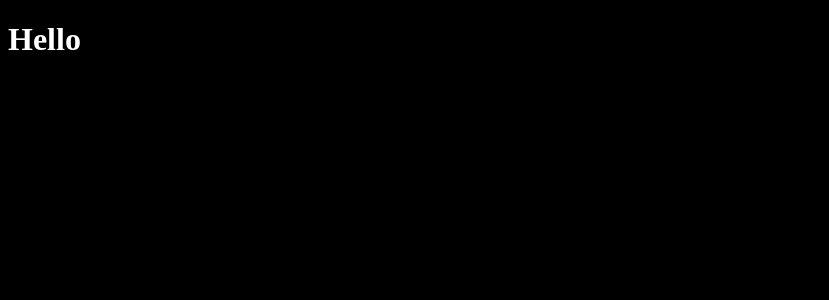
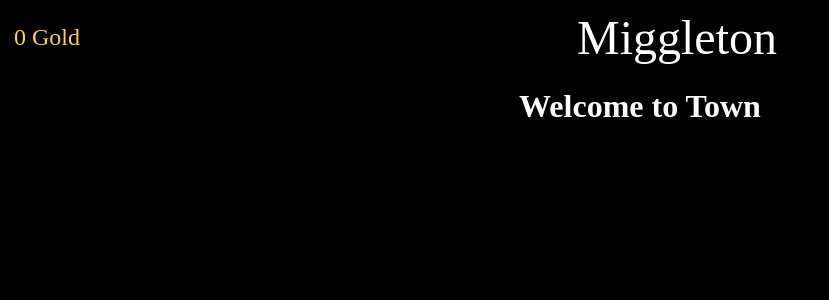
Before and after one commit to miggle88/miggle-quest, a Next.js app: page / in a window 1280 px wide. Shown: the top 300 px of the page, without its empty margins (0-829 px from the left). Built offline with nearby package versions, Linux system fonts and the light colour scheme.

Commit message:
added destination layout

```diff
--- a/src/app/globals.css
+++ b/src/app/globals.css
@@ -1,10 +1,25 @@
+:root {
+    --zinc-50: #fafafa;
+    --zinc-100: #f4f4f5;
+    --zinc-200: #e4e4e7;
+    --zinc-300: #d4d4d8;
+    --zinc-400: #a1a1aa;
+    --zinc-500: #71717a;
+    --zinc-600: #52525b;
+    --zinc-700: #3f3f46;
+    --zinc-800: #27272a;
+    --zinc-900: #18181b;
+    --zinc-950: #09090b;
+
+    --gold: #fcd34d;
+}
+
 body {
-  background-color: black;
-  color:white;
-  font-size: 100%;
-
+    background-color: black;
+    color: white;
+    font-size: 100%;
 }
 
 h1 {
-  font-size: 2em;
+    font-size: 2em;
 }
--- a/src/app/layout.tsx
+++ b/src/app/layout.tsx
@@ -1,21 +1,20 @@
 import './globals.css'
+import { ReactNode } from 'react'
 import type { Metadata } from 'next'
-
-
 
 export const metadata: Metadata = {
   title: 'MiggleQuest',
   description: 'Get dudes, do quests, learn skills, conquer they foe',
 }
 
-export default function RootLayout({
-  children,
-}: {
-  children: React.ReactNode
-}) {
+export interface RootLayoutProps {
+  children: ReactNode
+}
+
+export default function RootLayout(props: RootLayoutProps) {
   return (
     <html lang="en">
-    <body>{children}</body>
+    <body>{props.children}</body>
     </html>
   )
 }
--- a/src/app/page.tsx
+++ b/src/app/page.tsx
@@ -1,5 +1,9 @@
-export default function Page (){
+import DestinationLayout from '@/components/layout/DestinationLayout'
+
+export default function Page() {
   return (
-    <div><h1>Hello</h1></div>
+    <DestinationLayout title={'Miggleton'}>
+      <h1>Welcome to Town</h1>
+    </DestinationLayout>
   )
 }
--- /dev/null
+++ b/src/components/common/Button.module.css
@@ -0,0 +1,21 @@
+.button {
+    border: solid 2px var(--zinc-400);
+    border-radius: 12px;
+    background-color: var(--zinc-800);
+    color: white;
+    margin-right: 4px;
+    padding: 2px 16px;
+    font-size: 1.5em;
+}
+
+.button:hover {
+    background-color: var(--zinc-700);
+}
+
+.button:active {
+    background-color: var(--zinc-500);
+}
+
+.button:disabled {
+    color: red;
+}
--- /dev/null
+++ b/src/components/common/Button.tsx
@@ -0,0 +1,18 @@
+'use client'
+import styles from './Button.module.css'
+import { ReactNode } from 'react'
+
+
+export interface ButtonProps {
+  disabled?: boolean
+  onClick?: () => void
+  children?: ReactNode
+}
+
+
+export default function Button(props: ButtonProps) {
+  return (
+    <button className={styles.button} disabled={props.disabled}
+            onClick={() => props.onClick && props.onClick()}>{props.children}</button>
+  )
+}
--- /dev/null
+++ b/src/components/layout/Conditional.tsx
@@ -0,0 +1,16 @@
+import { ReactNode } from 'react'
+
+export interface ConditionalProps {
+  show: boolean | (() => boolean)
+  children: ReactNode
+}
+
+export default function Conditional(props: ConditionalProps) {
+  const shouldShow = typeof props.show === 'function' ? props.show() : props.show
+
+  if (!shouldShow) {
+    return null
+  }
+
+  return (<>{props.children}</>)
+}
--- /dev/null
+++ b/src/components/layout/DestinationLayout.module.css
@@ -0,0 +1,28 @@
+
+.header {
+    display: flex;
+    flex-direction: row;
+    padding: 2px;
+    align-items: center;
+    justify-content: center;
+    width: 100%;
+}
+
+.title {
+    flex-grow: 1;
+    text-align: center;
+    font-size: 3em;
+}
+
+.gold {
+    color: var(--gold);
+    font-size: 1.5em;
+    padding-left: 4px;
+}
+
+.container {
+    display: flex;
+    align-items: center;
+    justify-content: center;
+    width: 100%;
+}
--- /dev/null
+++ b/src/components/layout/DestinationLayout.tsx
@@ -0,0 +1,33 @@
+'use client'
+
+import styles from './DestinationLayout.module.css'
+import { ReactNode } from 'react'
+import Button from '@/components/common/Button'
+import { useRouter } from 'next/navigation'
+import Conditional from '@/components/layout/Conditional'
+
+export interface DestinationLayoutProps {
+  title: string
+  backHref?: string
+  children?: ReactNode
+}
+
+export default function DestinationLayout(props: DestinationLayoutProps) {
+
+  const router = useRouter()
+
+  return (
+    <div>
+      <div className={styles.header}>
+        <div className={styles.gold}><span>0 Gold</span></div>
+        <div className={styles.title}><span>{props.title}</span></div>
+        <div>
+          <Conditional show={!!props.backHref}>
+            <Button onClick={() => router.push(props.backHref!)}>Back</Button>
+          </Conditional>
+        </div>
+      </div>
+      <div className={styles.container}>{props.children}</div>
+    </div>
+  )
+}
```
